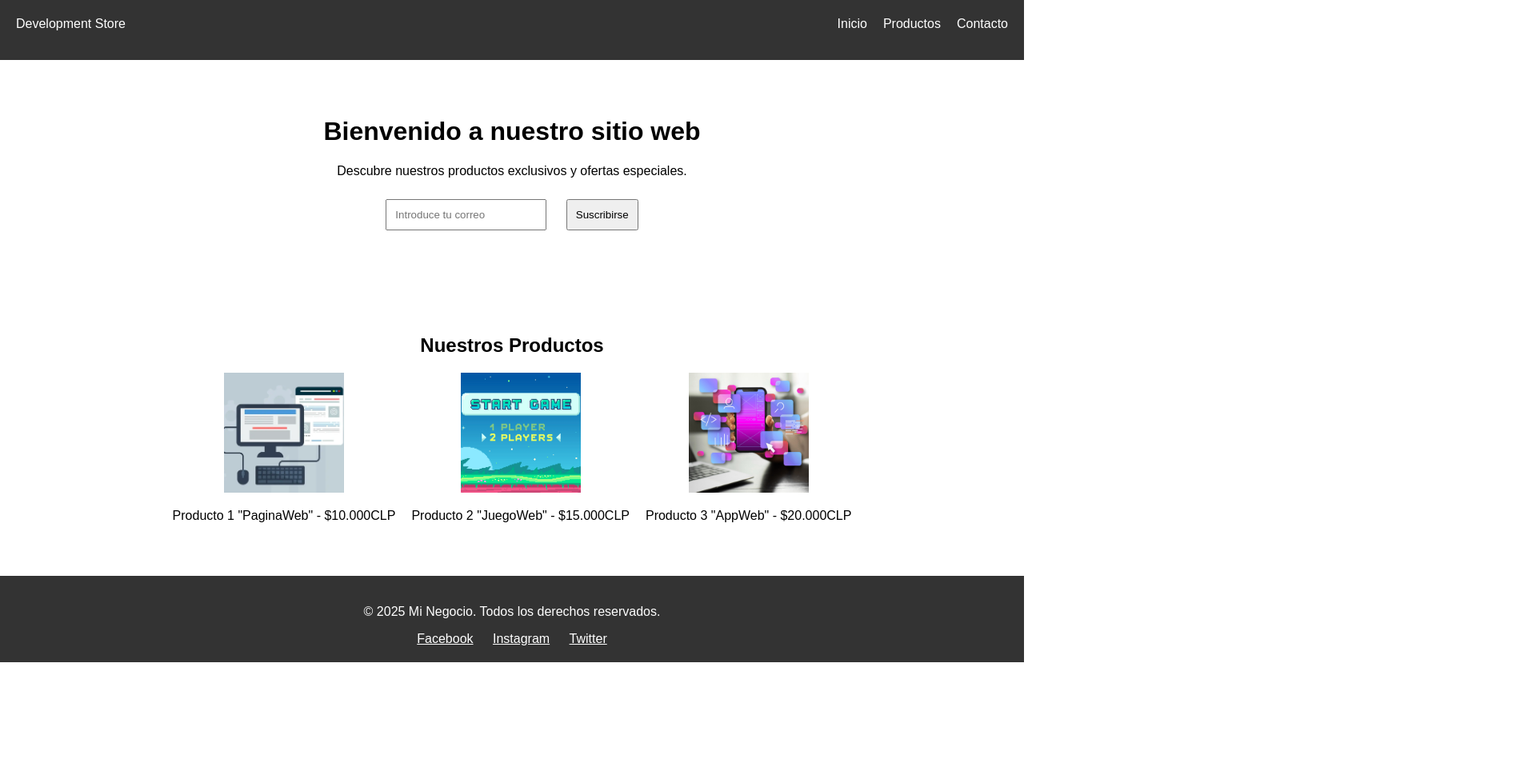
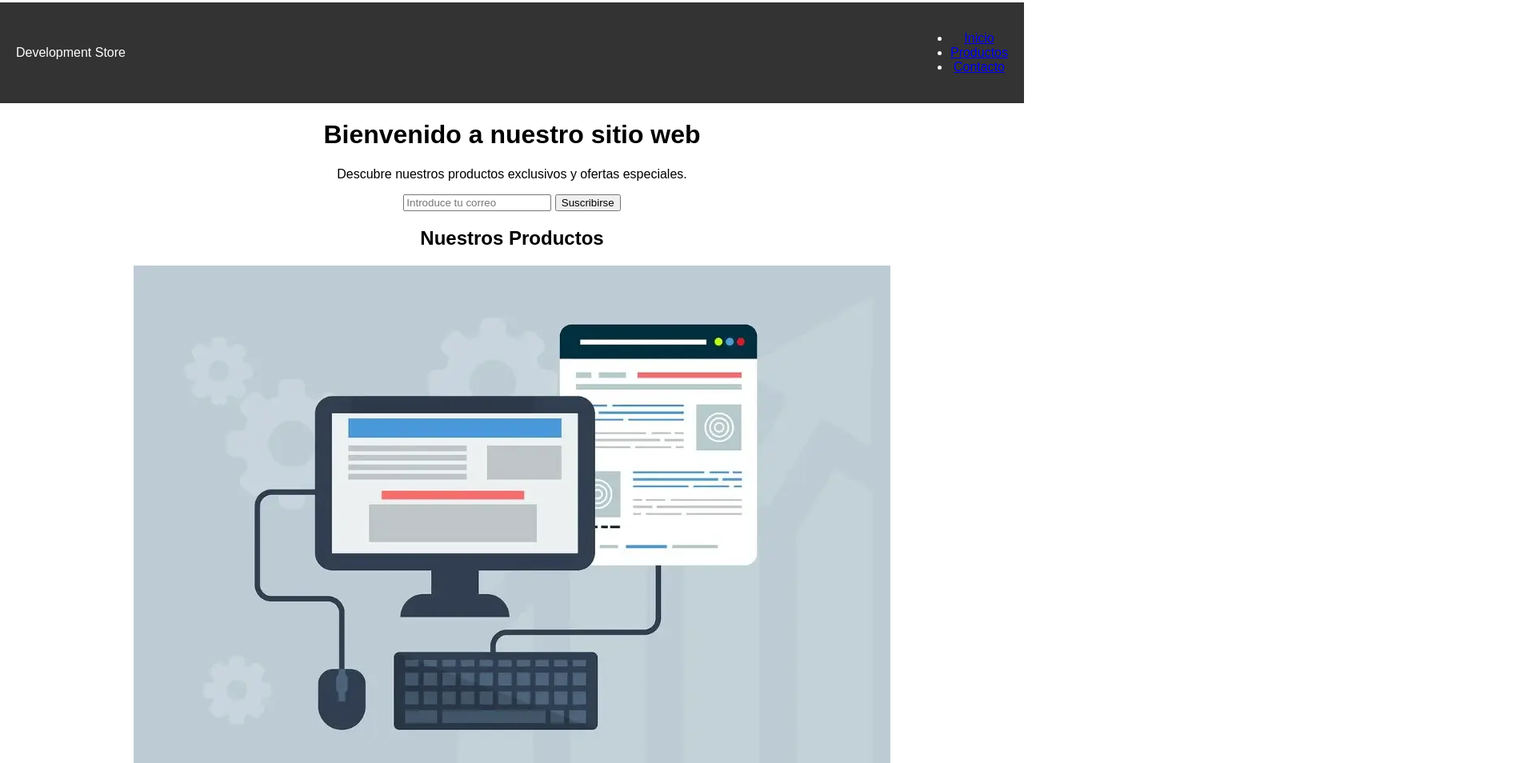
Before and after one commit to Macx3e/LandingStore, a plain HTML site: page Index.html in a window 1280 px wide. Shown: the part 15-969 px from the top of the page at 80% size, 1920 px wide, since content can reach past the window. Before the commit the page ends 843 px from the top, so only its background shows below. Drawn offline with Linux system fonts and the light colour scheme.

Commit message:
Se avanza con index.html, agregando finalmente la estructura final para el proyecto

```diff
--- a/Index.css
+++ b/Index.css
@@ -13,63 +13,3 @@ header {
     background: #333;
     color: white;
 }
-
-nav ul {
-    list-style: none;
-    display: flex;
-    gap: 20px;
-}
-
-nav a {
-    color: white;
-    text-decoration: none;
-}
-
-main {
-    padding: 50px 20px;
-}
-
-form input, form button {
-    padding: 10px;
-    margin: 10px;
-}
-
-#products {
-    display: flex;
-    flex-direction: column;
-    align-items: center;
-    padding: 50px 20px;
-}
-
-.product-list {
-    display: flex;
-    gap: 20px;
-}
-
-.product img {
-    width: 150px;
-    height: 150px;
-    object-fit: cover;
-}
-
-footer {
-    background: #333;
-    color: white;
-    padding: 20px;
-}
-
-.social a {
-    color: white;
-    margin: 0 10px;
-}
-
-@media (max-width: 768px) {
-    .product-list {
-        flex-direction: column;
-        align-items: center;
-    }
-    header {
-        flex-direction: column;
-        text-align: center;
-    }
-}
--- a/Index.html
+++ b/Index.html
@@ -6,6 +6,8 @@
     <title>Mi negocio </title>
     <link rel="stylesheet" href="Index.css">
 </head>
+
+html
 <body>
     <header>
         <div class="logo">Development Store</div>
```
Also changed, not shown: 1 other file.
